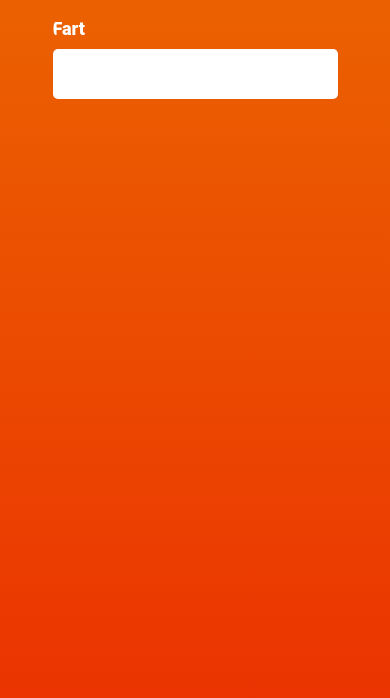
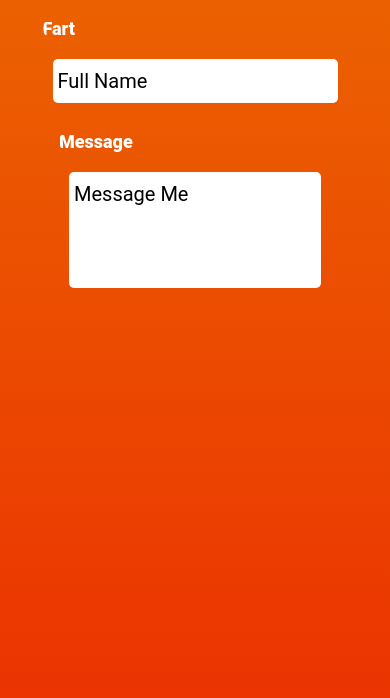
Before and after one commit to mcfliermeyer/ReactNative-Learning-Project, a React Native app: screen / in a window 390 px wide. Shown: the top 698 px of the page. Built offline with nearby package versions, Linux system fonts and the light colour scheme.

Commit message:
React.children to display children with same input styles.

```diff
--- a/App.js
+++ b/App.js
@@ -1,5 +1,12 @@
 import { StatusBar } from "expo-status-bar";
-import { SafeAreaView, StyleSheet, Text, TextInput, View, Platform } from "react-native";
+import {
+  SafeAreaView,
+  StyleSheet,
+  Text,
+  TextInput,
+  View,
+  Platform,
+} from "react-native";
 import { LinearGradient } from "expo-linear-gradient";
 import FormField from "./FormField";
 
@@ -12,7 +19,12 @@ export default function App() {
           style={styles.backgroundGradient}
         >
           <View style={styles.container}>
-            <FormField label="Fart" />
+            <FormField label="Fart">
+              <TextInput placeholder="Full Name" />
+            </FormField>
+            <FormField label="Message">
+              <TextInput placeholder="Message Me" multiline numberOfLines={4} />
+            </FormField>
           </View>
         </LinearGradient>
       </SafeAreaView>
@@ -31,5 +43,5 @@ const styles = StyleSheet.create({
   },
   backgroundGradient: {
     flex: 1,
-  }
+  },
 });
--- a/FormField.js
+++ b/FormField.js
@@ -1,13 +1,22 @@
+import React, { Children } from "react";
 import { StyleSheet, Text, TextInput, View } from "react-native";
 
-const FormField = ({ label }) => {
+const FormField = (props) => {
   return (
     <View style={styles.container}>
-      <Text style={styles.label}>{label}</Text>
-      <TextInput style={styles.input} />
+      <Text style={styles.label}>{props.label}</Text>
+      {Children.map(props.children, (child) => {
+        return React.cloneElement(child, { style: styles.input });
+      })}
     </View>
   );
 };
+
+function renderChildren(childComponents) {
+  return childComponents.map((child) => {
+    return React.cloneElement(child, { style: styles.input });
+  });
+}
 
 const styles = StyleSheet.create({
   label: {
@@ -23,8 +32,9 @@ const styles = StyleSheet.create({
   },
   input: {
     minWidth: "80%",
-    height: 50,
-    padding: 5,
+    margin: 10,
+    paddingVertical: 10,
+    paddingHorizontal: 5,
     backgroundColor: "#ffffff",
     borderRadius: 5,
     fontSize: 20,
--- /dev/null
+++ b/MessageField.js
@@ -0,0 +1,6 @@
+import { StyleSheet, Text, TextInput, View } from "react-native";
+
+const MessageField = () => {
+  return <div>MessageField</div>;
+};
+export default MessageField;
```
